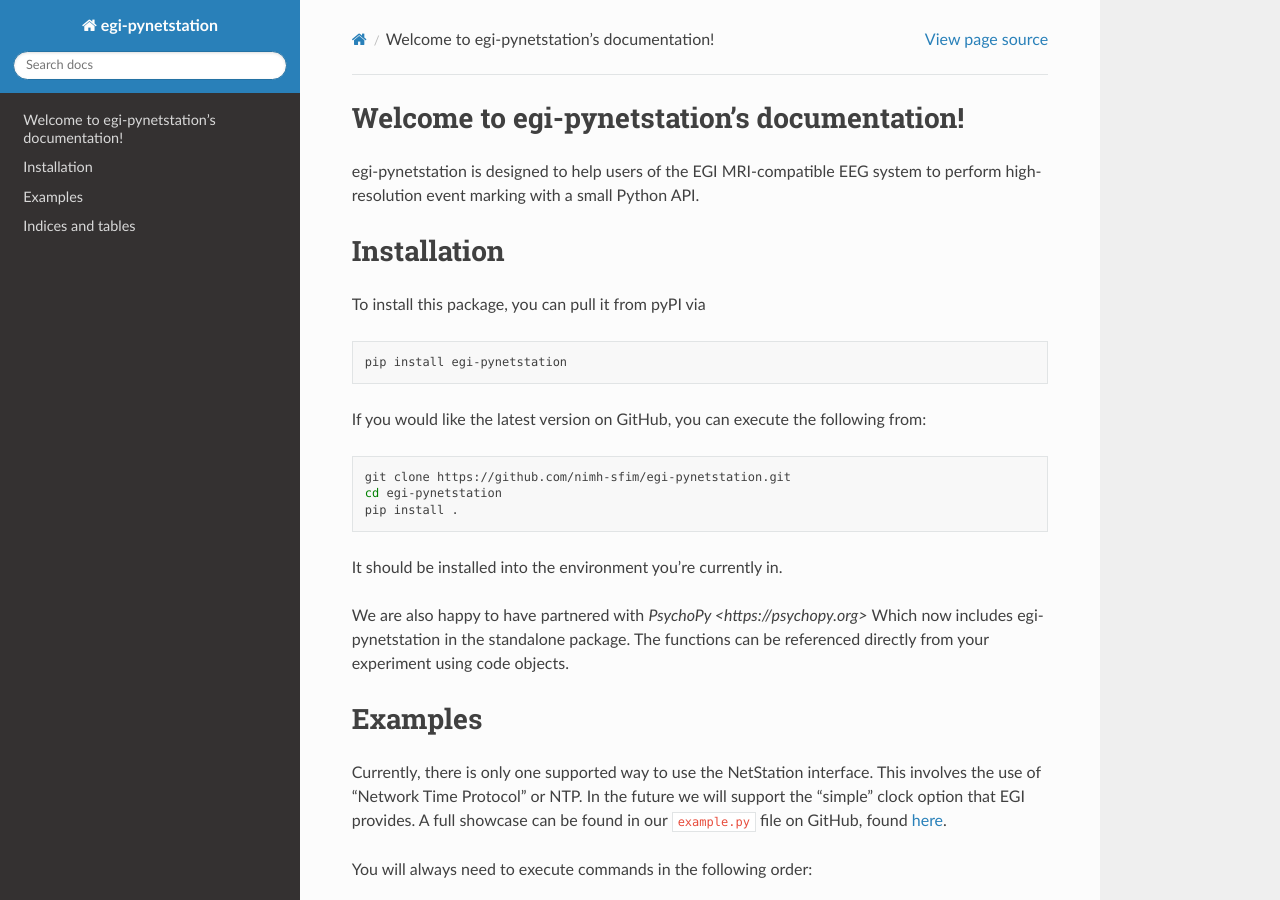
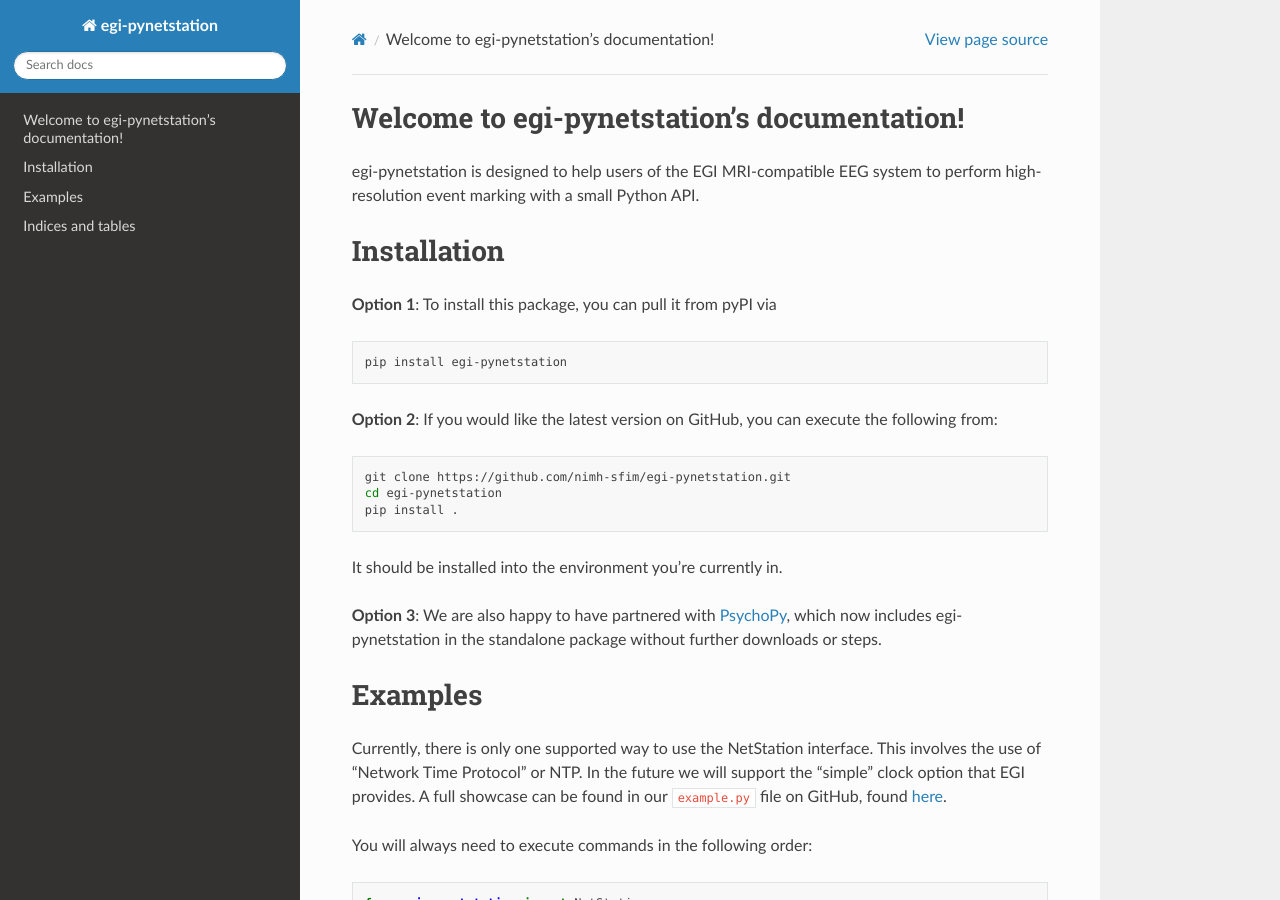
Before and after one commit to nimh-sfim/egi-pynetstation, a Sphinx documentation site: the page built from docs/index.rst, in a window 1280 px wide and 900 px high. Built offline with Sphinx 7.4.7 and the Read the Docs theme 2.0.0, drawn with Linux system fonts in a browser that asks for light colours.

Commit message:
Update index.rst
Including information about PsychoPy standalone and formatting.

```diff
--- a/docs/index.rst
+++ b/docs/index.rst
@@ -18,13 +18,13 @@
 Installation
 ============
 
-To install this package, you can pull it from pyPI via
+**Option 1**: To install this package, you can pull it from pyPI via
 
 .. code-block:: bash
 
     pip install egi-pynetstation
 
-If you would like the latest version on GitHub, you can execute the
+**Option 2**: If you would like the latest version on GitHub, you can execute the
 following from:
 
 .. code-block:: bash
@@ -35,9 +35,9 @@
 
 It should be installed into the environment you're currently in.
 
-We are also happy to have partnered with `PsychoPy <https://psychopy.org>`
-Which now includes egi-pynetstation in the standalone package. The functions
-can be referenced directly from your experiment using code objects.
+**Option 3**: We are also happy to have partnered with `PsychoPy <https://psychopy.org>`_,
+which now includes egi-pynetstation in the standalone package without further
+downloads or steps.
 
 
 Examples
```
